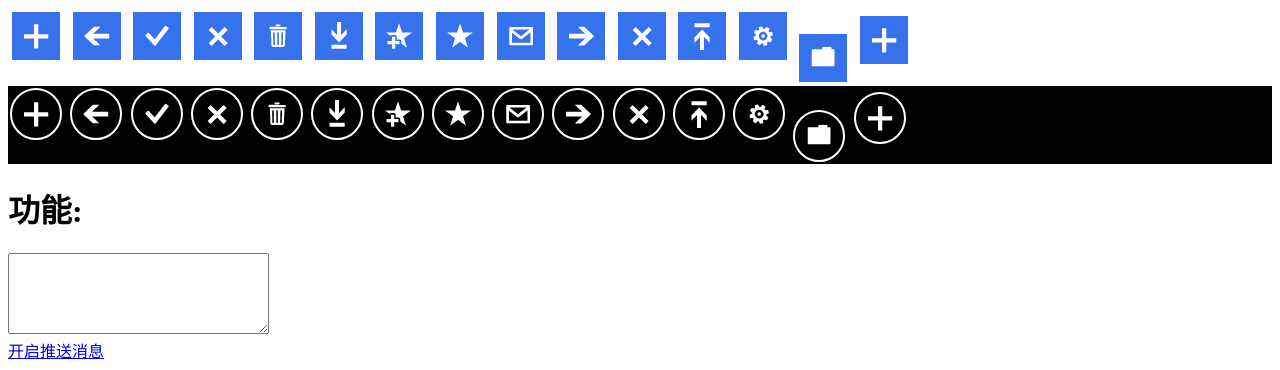
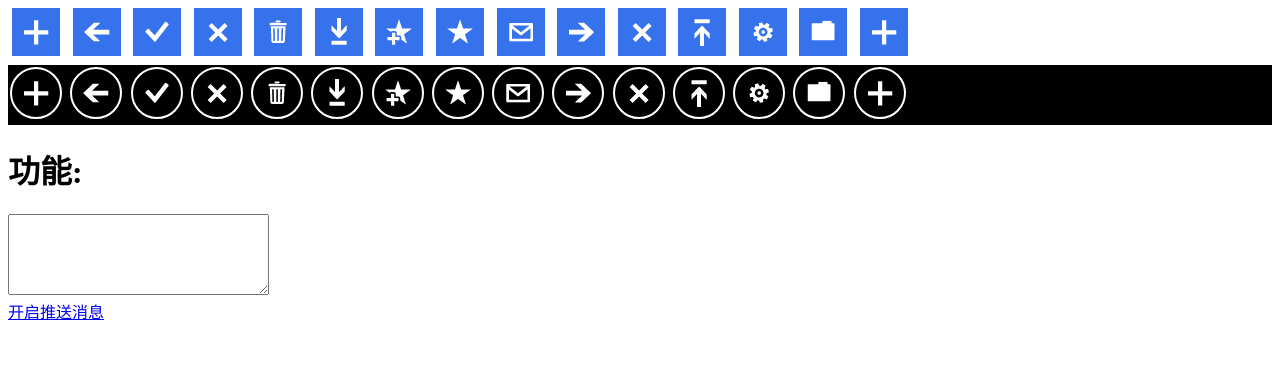
Before and after one commit to owent/SimpleMetro, a plain HTML site: page demo.html in a window 1280 px wide. Shown: the part 623-993 px from the top of the page. After the commit the page ends 954 px from the top, so only its background shows below. Drawn offline with nearby package versions, Linux system fonts and the light colour scheme.

Commit message:
Update demo.html

```diff
--- a/demo.html
+++ b/demo.html
@@ -11,6 +11,7 @@
 
     <style type="text/css">
         @import url(metro.default.css);
+        input, button { vertical-align: top; }
     </style>
     <script type="text/javascript">
 
```
